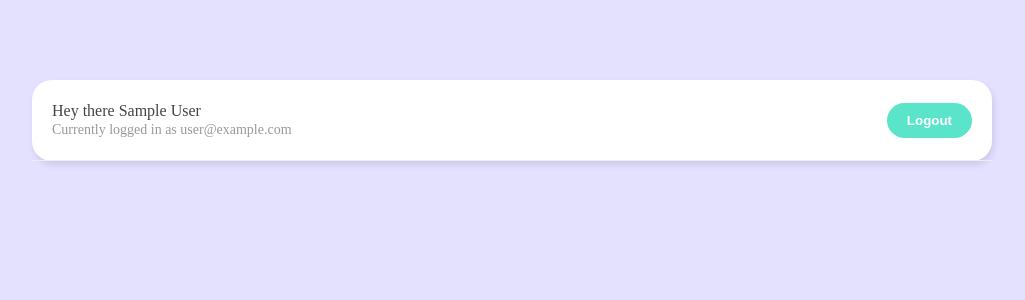
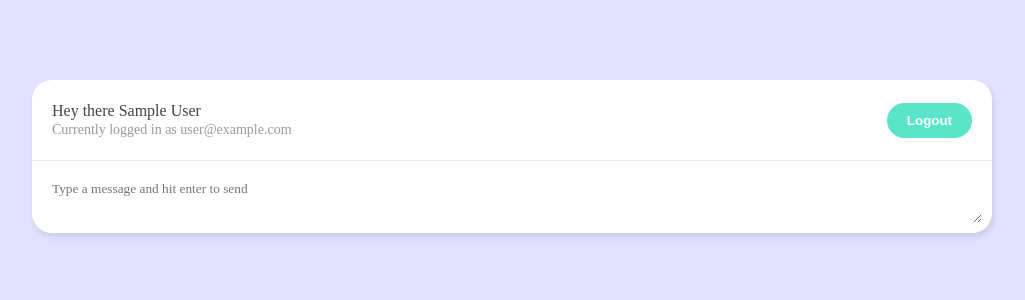
Before and after one commit to rijalBinHusen/live-chat, a Vue app: page /chatroom in a window 1280 px wide. Shown: the top 300 px of the page, without its empty margins (128-1153 px from the left). Built offline with nearby package versions, Linux system fonts and the light colour scheme; no server answers; sample sign-in values are in the browser's storage.

Commit message:
New chat form

```diff
--- /dev/null
+++ b/src/components/NewChatForm.vue
@@ -0,0 +1,55 @@
+<template>
+  <form>
+      <textarea
+        placeholder="Type a message and hit enter to send"
+        v-model="message"
+        @keypress.enter="handleSubmit"
+        >
+
+      </textarea>
+  </form>
+</template>
+
+<script>
+import { ref } from '@vue/reactivity'
+import getUser from '../composable/getUser'
+import { timestamp } from "../firebase/firebaseApp"
+
+export default {
+    setup() {
+        const message = ref('')
+        const { user } = getUser()
+
+        const handleSubmit = async () => {
+            const chat = {
+                name: user.value.displayName,
+                message: message.value,
+                createdAt: timestamp(),
+            }
+
+            console.log(chat)
+            message.value = ''
+        }
+        return { message, handleSubmit }
+    }
+}
+</script>
+
+<style scoped>
+
+    form {
+        margin: 10px;
+    }
+    textarea {
+        width: 100%;
+        max-width: 100%;
+        margin-bottom: 6px;
+        padding: 10px;
+        box-sizing: border-box;
+        border: 0;
+        border-radius: 20px;
+        font-family: inherit;
+        outline: none;
+    }
+
+</style>
--- a/src/views/Chatroom.vue
+++ b/src/views/Chatroom.vue
@@ -1,6 +1,7 @@
 <template>
   <div class="container">
     <Navbar />
+    <NewChatForm />
   </div>
 </template>
 
@@ -9,6 +10,8 @@
 import { useRouter } from 'vue-router'
 import Navbar from "../components/Navbar.vue"
 import getUser from '../composable/getUser'
+import NewChatForm from "../components/NewChatForm.vue"
+
 /* eslint-disable */
 export default {
   setup() {
@@ -21,7 +24,7 @@
       }
     })
   },
-  components: { Navbar }
+  components: { Navbar, NewChatForm }
 }
 </script>
 
```
